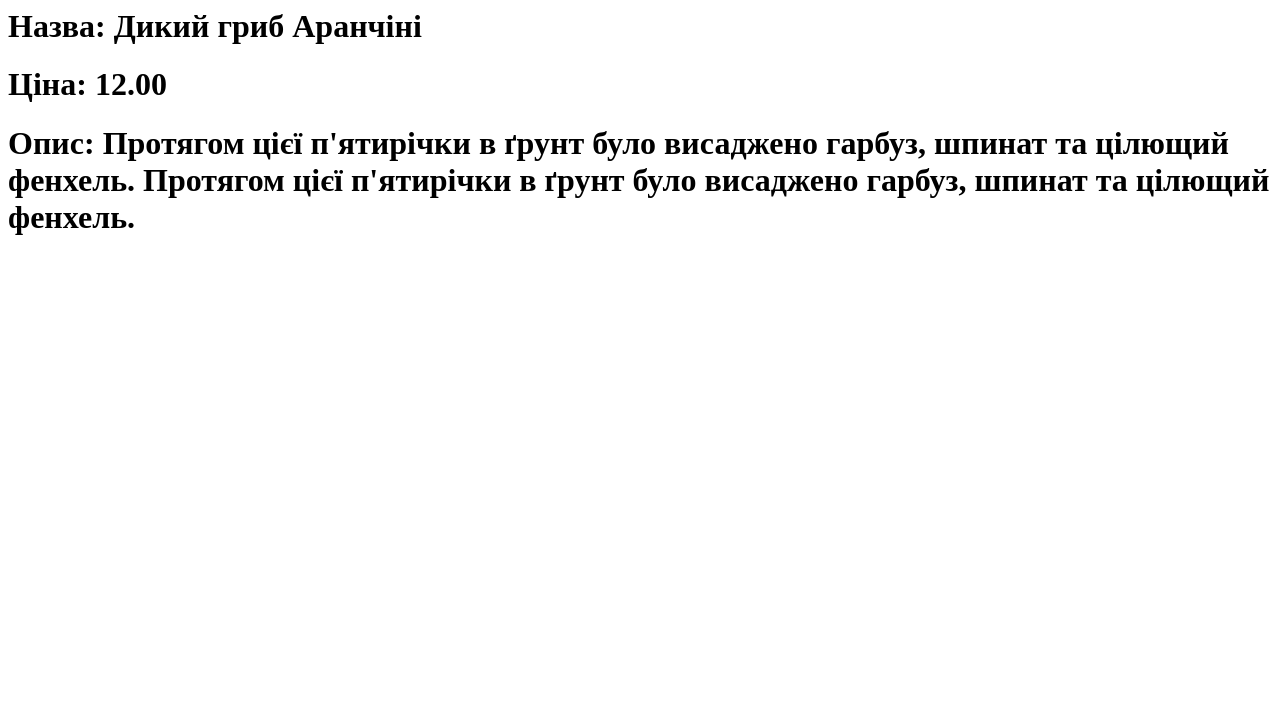
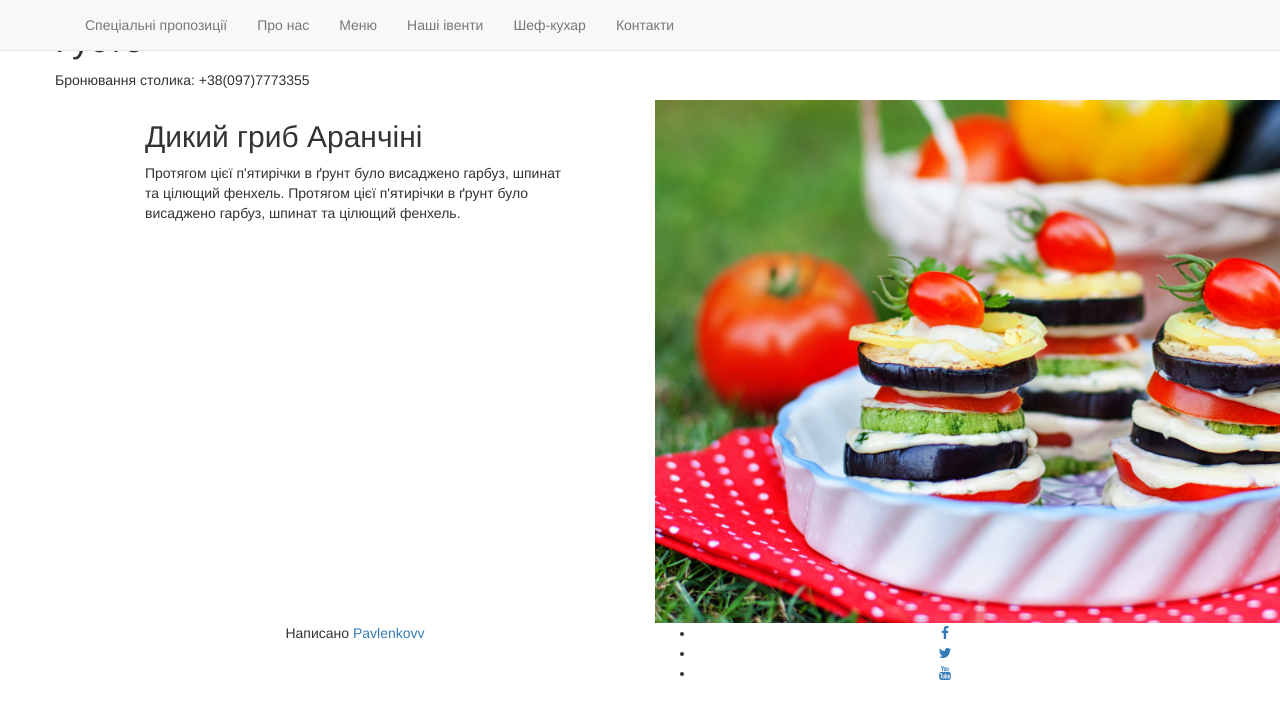
Before and after one commit to Pavlenkovv/Cafe-heroku, a Django app: page /menu/3/ in a window 1280 px wide; the page is wider, and only the part inside the window is pictured. Shown: the top 719 px of that part. Run offline with Django 3.2, Linux system fonts and the light colour scheme; data comes from the database, SQL or seed files in the repository; both versions use the stored data as it was after the commit; some libraries are stand-ins or nearby versions.

Commit message:
done dish.html

```diff
--- a/menu/templates/dish.html
+++ b/menu/templates/dish.html
@@ -69,9 +69,29 @@
         </div>
     </div>
 </header>
-{% block menu_features %}
-    {% include 'menu_features.html' %}
-{% endblock %}
+
+<section id="dish">
+    <div class="container">
+        <div id="row">
+            <div class="col-md-6">
+                <div class="col-md-10 col-md-offset-1">
+                    <div class="section-title">
+                        <h2>{{ dish.title }}</h2>
+                    </div>
+                    <p>{{ dish.description }}</p>
+                </div>
+            </div>
+            <div class="col-md-6">
+                <div class="team-img"><img src={{ dish.photo.url }} width="800"  alt="..."></div>
+            </div>
+        </div>
+    </div>
+</section>
+
+
+{#{% block menu_features %}#}
+{#    {% include 'menu_features.html' %}#}
+{#{% endblock %}#}
 
 
 
--- a/menu/views.py
+++ b/menu/views.py
@@ -1,10 +1,23 @@
 from django.shortcuts import render
 from django.http import HttpResponse
 from .models import Dish
+from booking.models import Booking
 
 def dish_detail(request, dish_id):
     dish = Dish.objects.get(pk=dish_id)
-    return HttpResponse(f'<h1>Назва: {dish.title}</h1><h1>Ціна: {dish.price}</h1><h1>Опис: {dish.description}</h1>')
+    # return HttpResponse(f'<h1>Назва: {dish.title}</h1><h1>Ціна: {dish.price}</h1><h1>Опис: {dish.description}</h1>')
+    reserve_info = Booking.objects.get(pk=1)
+    special_menu = Dish.objects.filter(category__title='Акції')
+    context = {'title': 'Густо кафе',
+                'dish': dish,
+               'reserve_info': reserve_info,
+               'special_menu': special_menu
+               }
+
+    return render(request, 'dish.html', context=context)
+
+
+
 
 def list_categories(request, dish_detail):
     context = {}
```
Also changed, not shown: db.sqlite3.
